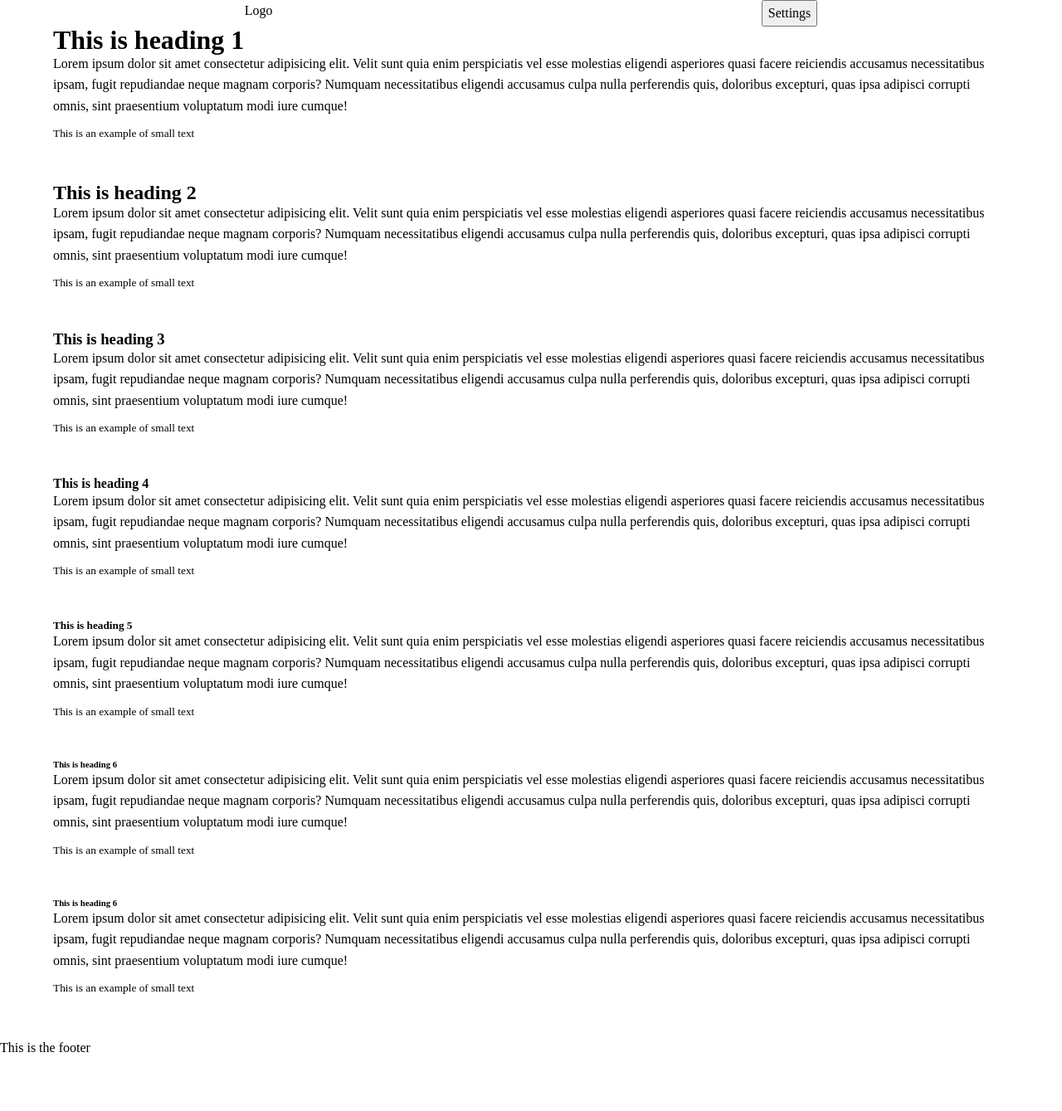
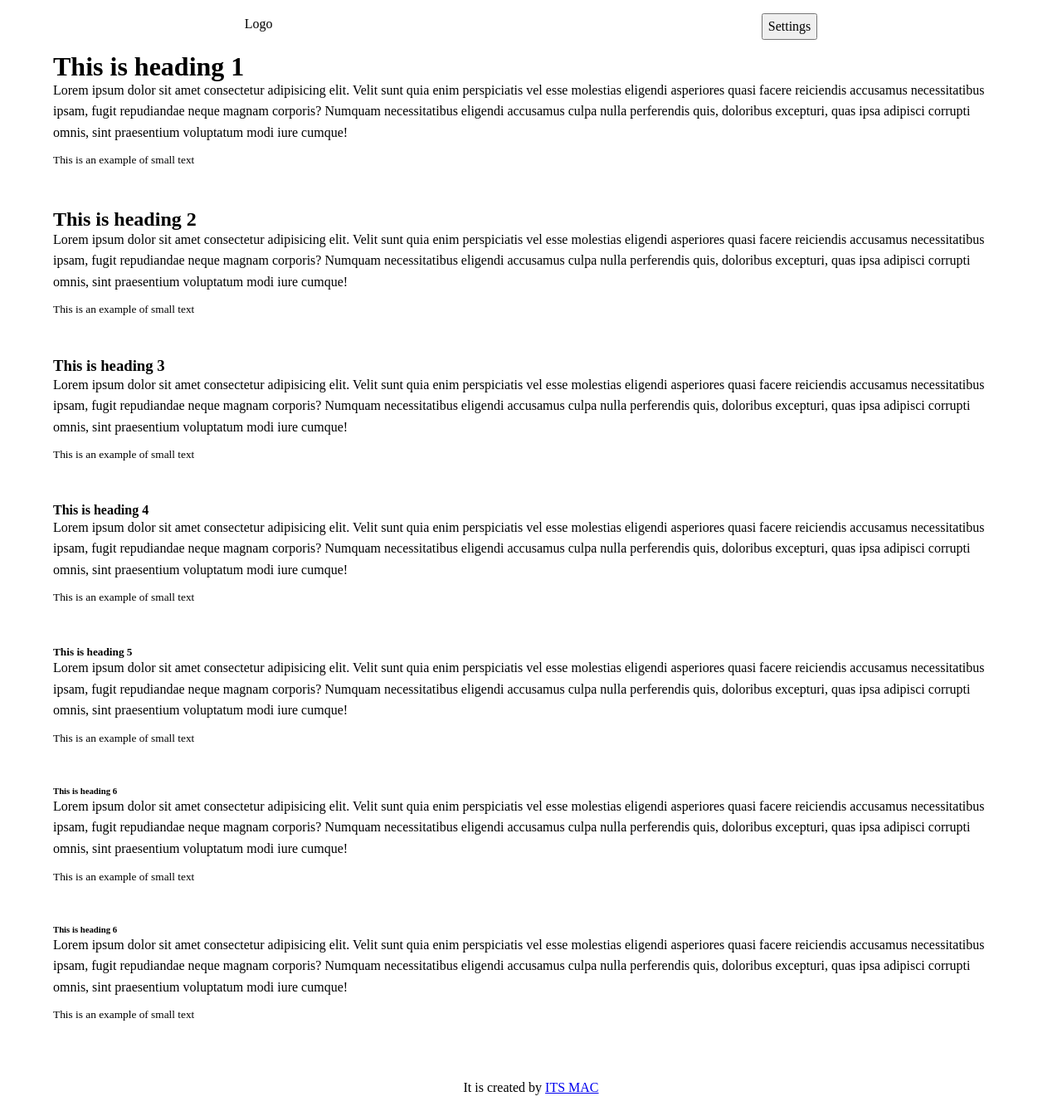
Before and after one commit to itsmacr8/Phreyah, a website built with Vite: page index.html in a window 1280 px wide. Shown: the whole page at 83% size. Before the commit the page ends 1275 px from the top, so only its background shows below. Built offline with nearby package versions, Linux system fonts and the light colour scheme.

Commit message:
Update footer and header with padding

```diff
--- a/index.html
+++ b/index.html
@@ -83,7 +83,7 @@
     <p>Lorem ipsum dolor sit amet consectetur adipisicing elit. Velit sunt quia enim perspiciatis vel esse molestias eligendi asperiores quasi facere reiciendis accusamus necessitatibus ipsam, fugit repudiandae neque magnam corporis? Numquam necessitatibus eligendi accusamus culpa nulla perferendis quis, doloribus excepturi, quas ipsa adipisci corrupti omnis, sint praesentium voluptatum modi iure cumque!</p>
     <small>This is an example of small text</small>
   </main>
-  <footer>This is the footer</footer>
+  <footer class="text-center">It is created by <a href="https://itsmac.netlify.app/">ITS MAC</a></footer>
   <script type="module" src="/src/main.ts"></script>
 </body>
 </html>
--- a/src/sass/base/_utilities.scss
+++ b/src/sass/base/_utilities.scss
@@ -16,6 +16,7 @@
 header {
     display: flex;
     justify-content: space-around;
+    padding-block: 1rem;
 }
 
 .font-info {
@@ -34,3 +35,7 @@
     display: block;
     margin-block: 0;
 }
+
+footer {
+    padding-block: 1rem;
+}
```
